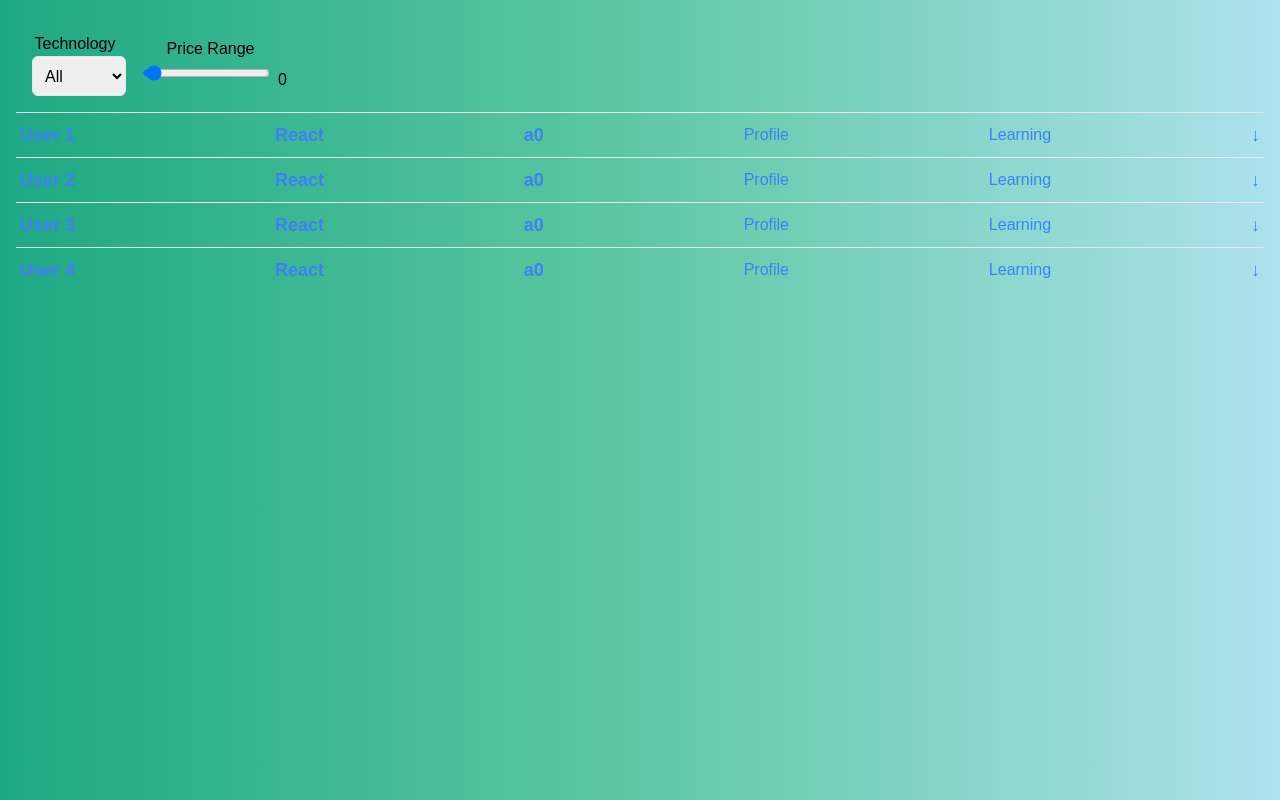
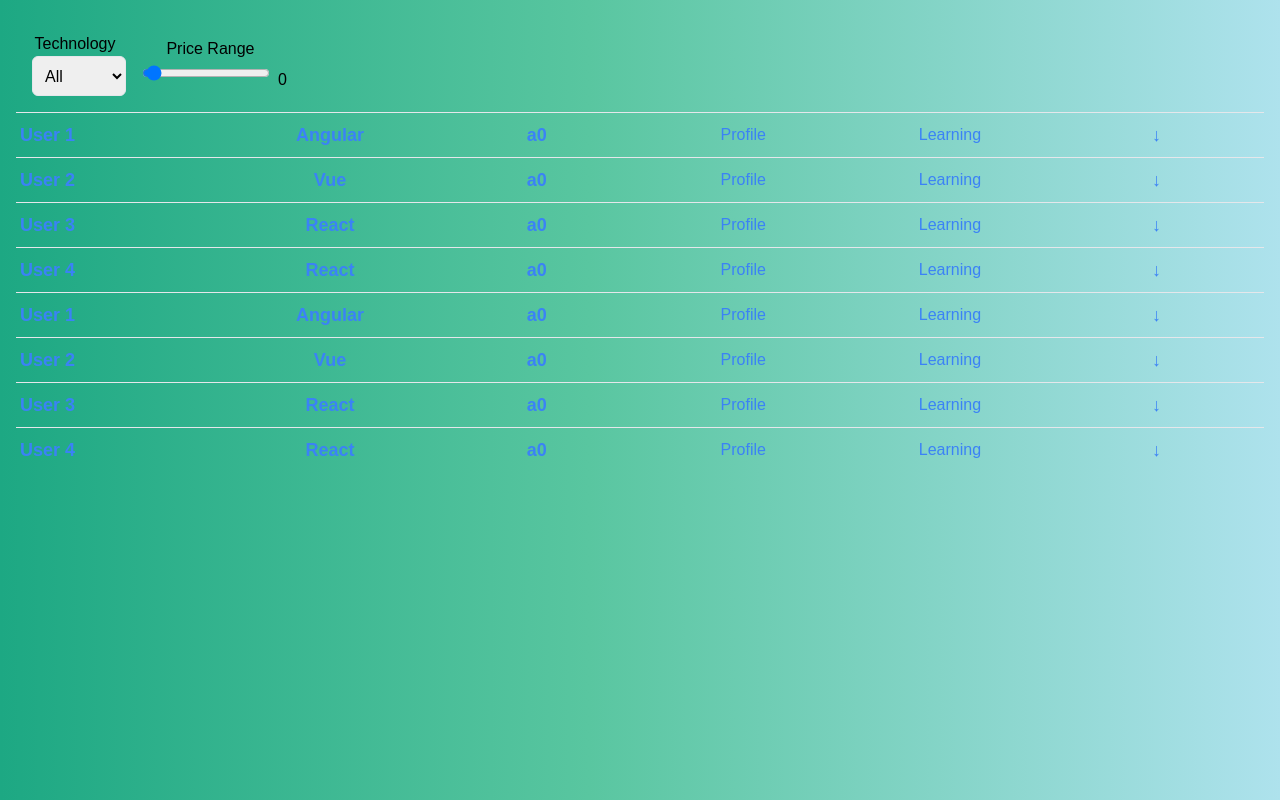
Before and after one commit to YaroslavRadiant/HakatonProject, a React (Create React App) app: page /user-list in a window 1280 px wide. Built offline with nearby package versions, Linux system fonts and the light colour scheme.

Commit message:
add users

```diff
--- a/src/pages/UserList/Accordion.js
+++ b/src/pages/UserList/Accordion.js
@@ -15,13 +15,18 @@ const AccordionItem = ({
       className="accordion-header text-blue-500 flex justify-between items-center w-full py-2"
       onClick={onToggle}
     >
-      <span className="text-lg font-semibold">{name}</span>
-      <span className="text-lg font-semibold">{mainTech}</span>
-      <span className="text-lg font-semibold">{englishLevel}</span>
-      <NavLink to={`/:${name}/profile-page`}>Profile</NavLink>
-      <NavLink to={`/:${name}/carear-planing`}> Learning</NavLink>
+      <span className="text-lg font-semibold w-1/6 text-left">{name}</span>
+      <span className="text-lg font-semibold w-1/6">{mainTech}</span>
+      <span className="text-lg font-semibold w-1/6">{englishLevel}</span>
+      <NavLink to={`/:${name}/profile-page`} className="w-1/6">
+        Profile
+      </NavLink>
+      <NavLink to={`/:${name}/carear-planing`} className="w-1/6">
+        {" "}
+        Learning
+      </NavLink>
       <span
-        className={`transform transition-transform text-lg duration-300 ${
+        className={`transform transition-transform text-lg duration-300 w-1/6 ${
           isOpen ? "rotate-180" : ""
         }`}
       >
--- a/src/pages/UserList/UserList.js
+++ b/src/pages/UserList/UserList.js
@@ -5,7 +5,7 @@ import FiltersBar from "./FiltersBar";
 const userList = [
   {
     name: "User 1",
-    mainTech: "React",
+    mainTech: "Angular",
     englishLevel: "a0",
     techList: [
       ["React", 50],
@@ -14,7 +14,37 @@ const userList = [
   },
   {
     name: "User 2",
+    mainTech: "Vue",
+    englishLevel: "a0",
+    techList: [
+      ["React", 23],
+      ["Vue", 70],
+    ],
+  },
+  {
+    name: "User 3",
     mainTech: "React",
+    englishLevel: "a0",
+    techList: [["React", 44]],
+  },
+  {
+    name: "User 4",
+    mainTech: "React",
+    englishLevel: "a0",
+    techList: [["React", 100]],
+  },
+  {
+    name: "User 1",
+    mainTech: "Angular",
+    englishLevel: "a0",
+    techList: [
+      ["React", 50],
+      ["Angular", 70],
+    ],
+  },
+  {
+    name: "User 2",
+    mainTech: "Vue",
     englishLevel: "a0",
     techList: [
       ["React", 23],
```
